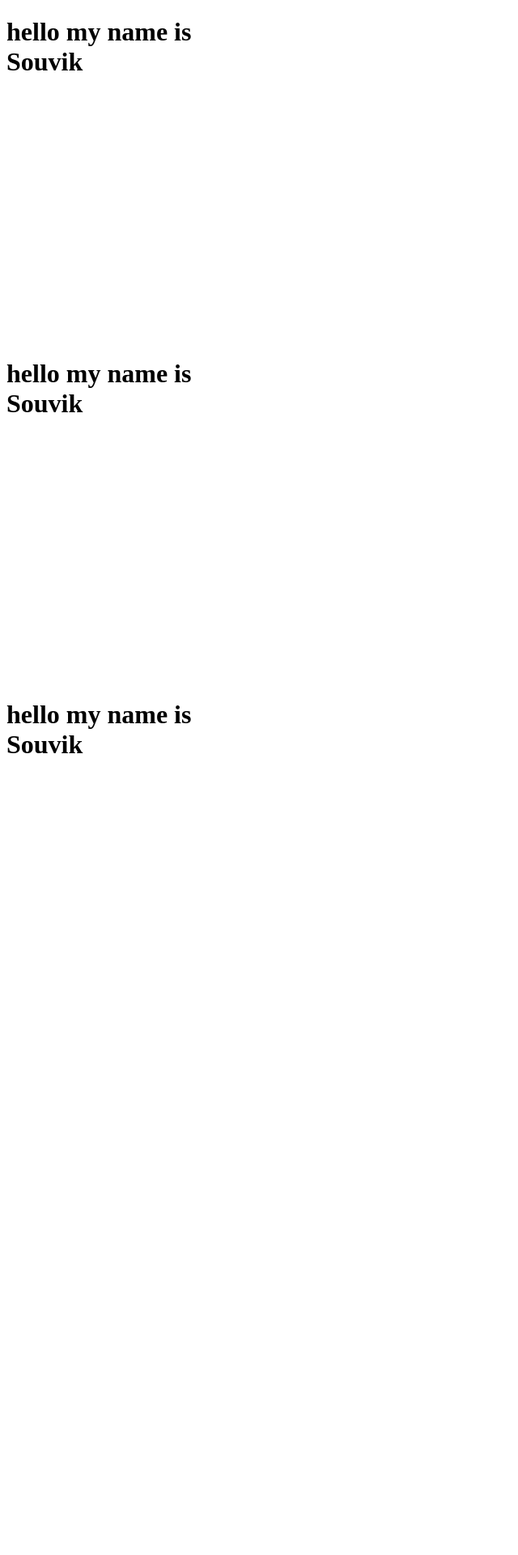
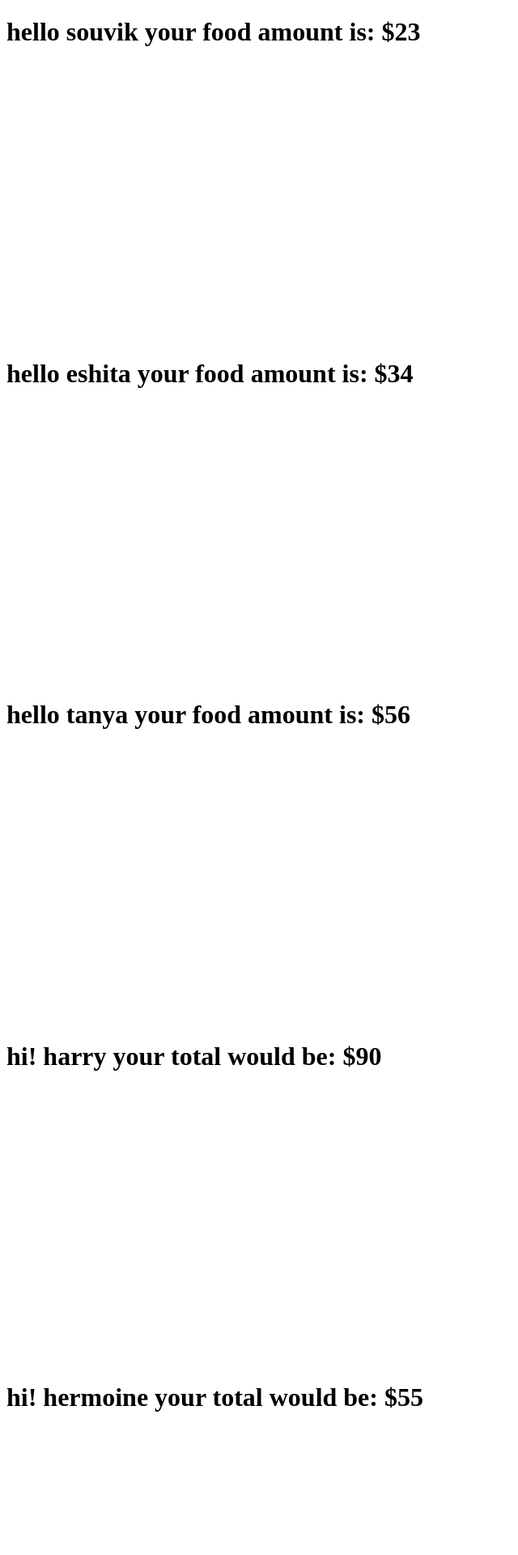
Before and after one commit to Dope-Otaku/React_learning, a React (Vite) app in the folder learn/: page / in a window 1280 px wide. Shown: the top 1920 px of the page at 81% size, without its empty margins (0-640 px from the left). Before the commit the page ends 1286 px from the top, so only its background shows below. Built offline with nearby package versions, Linux system fonts and the light colour scheme.

Commit message:
created an comp file where props learning is donw

```diff
--- a/learn/src/App.jsx
+++ b/learn/src/App.jsx
@@ -1,24 +1,10 @@
-// import { useState } from "react";
-// import reactLogo from './assets/react.svg'
-// import viteLogo from '/vite.svg'
 import "./App.css";
-
-function MyComponent() {
-  return <div>Souvik</div>;
-}
+import Props from "./learning_comp/Props";
 
 function App() {
   return (
     <>
-      <h1>
-        hello my name is <MyComponent name={"raj"} />
-      </h1>
-      <h1>
-        hello my name is <MyComponent name={"shobhik"} />
-      </h1>
-      <h1>
-        hello my name is <MyComponent name={"sultan"} />
-      </h1>
+      <Props />
     </>
   );
 }
--- /dev/null
+++ b/learn/src/learning_comp/Props.jsx
@@ -0,0 +1,37 @@
+// this jsx is only for learning and practising props and how they are passed!
+// let us say we will create an invoice project for three different customers for a restaurant
+
+//this funcion is created using props validation
+function UsingProps(props) {
+  return (
+    <h1>
+      hello {props.name} your food amount is: ${props.amount}{" "}
+    </h1>
+  );
+}
+
+//this function is created using destructuring
+function UsingDestructuring({ name, amount }) {
+  return (
+    <h1>
+      hi! {name} your total would be: ${amount}
+    </h1>
+  );
+}
+
+function Props() {
+  return (
+    <>
+      {/* first method is using props validation  */}
+      <UsingProps name={"souvik"} amount={23} />
+      <UsingProps name={"eshita"} amount={34} />
+      <UsingProps name={"tanya"} amount={56} />
+
+      <UsingDestructuring name={"harry"} amount={90} />
+      <UsingDestructuring name={"hermoine"} amount={55} />
+      <UsingDestructuring name={"ron"} amount={34} />
+    </>
+  );
+}
+
+export default Props;
```
